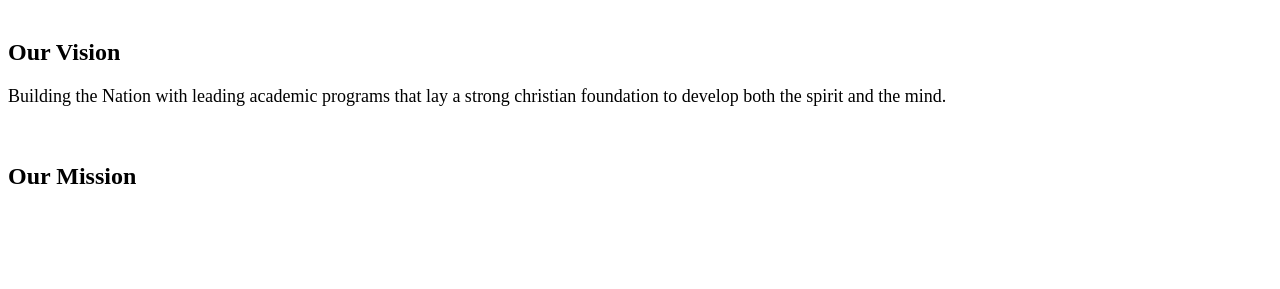
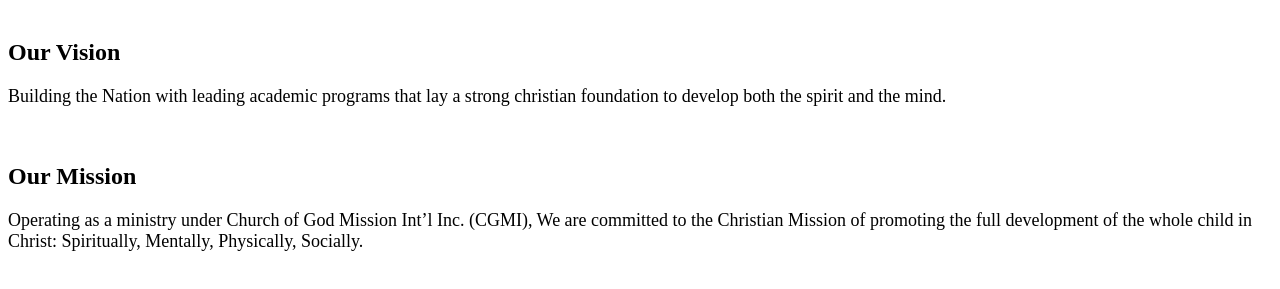
Before and after one commit to DeeNuls/Word-Of-Faith-Schools, a plain HTML site: page index.html in a window 1280 px wide. Shown: the part 211-500 px from the top of the page. Drawn offline with Linux system fonts and the light colour scheme.

Commit message:
Update index.html

```diff
--- a/index.html
+++ b/index.html
@@ -20,6 +20,6 @@
     <p>
 Building the Nation with leading academic programs that lay a strong christian foundation to develop both the spirit and the mind. </p> <br>
 <h2> Our Mission </h2>
-<p>  </p>
+<p> Operating as a ministry under Church of God Mission Int’l Inc. (CGMI), We are committed to the Christian Mission of promoting the full development of the whole child in Christ: Spiritually, Mentally, Physically, Socially. </p><br>
     </body>
 </html>
```
